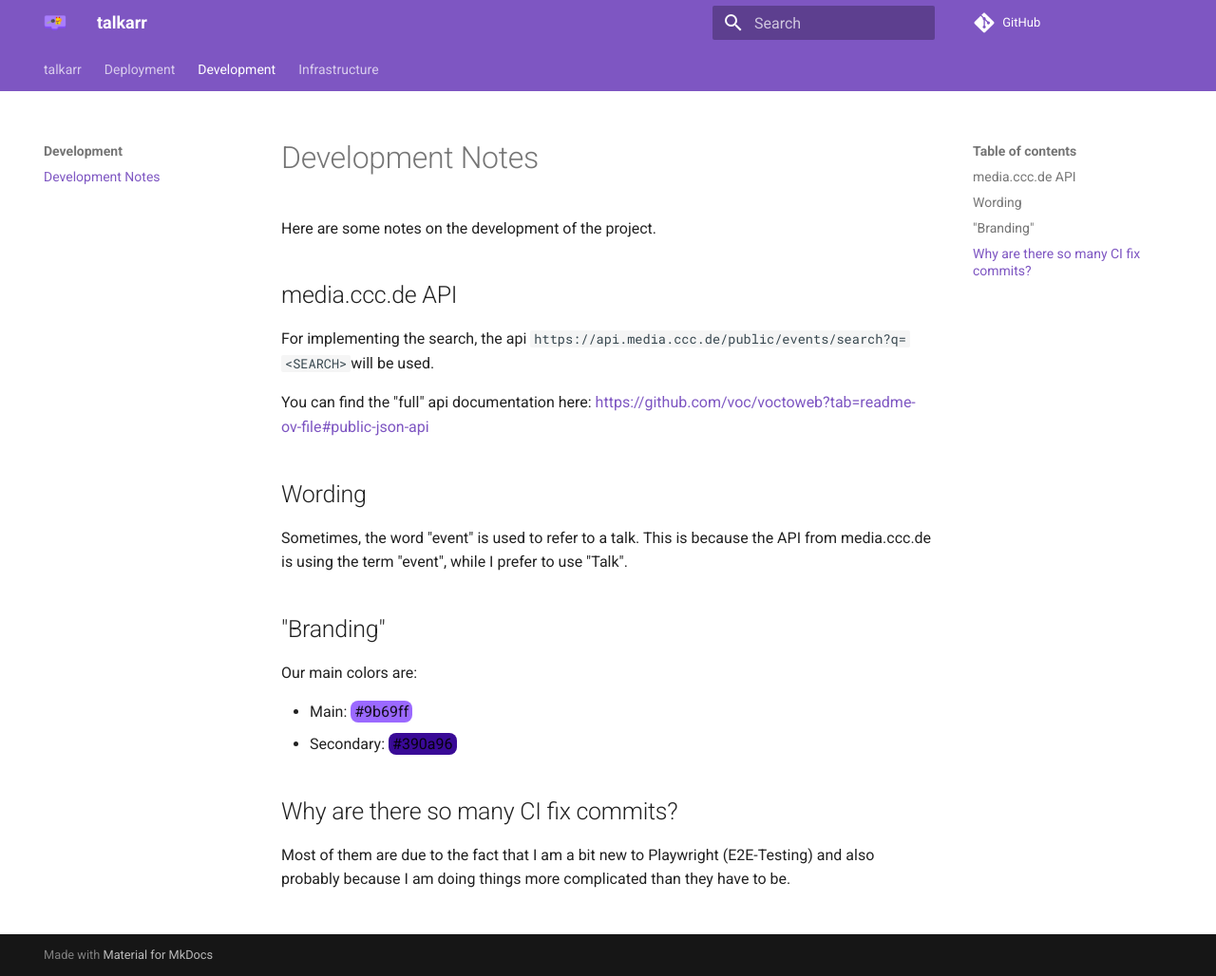
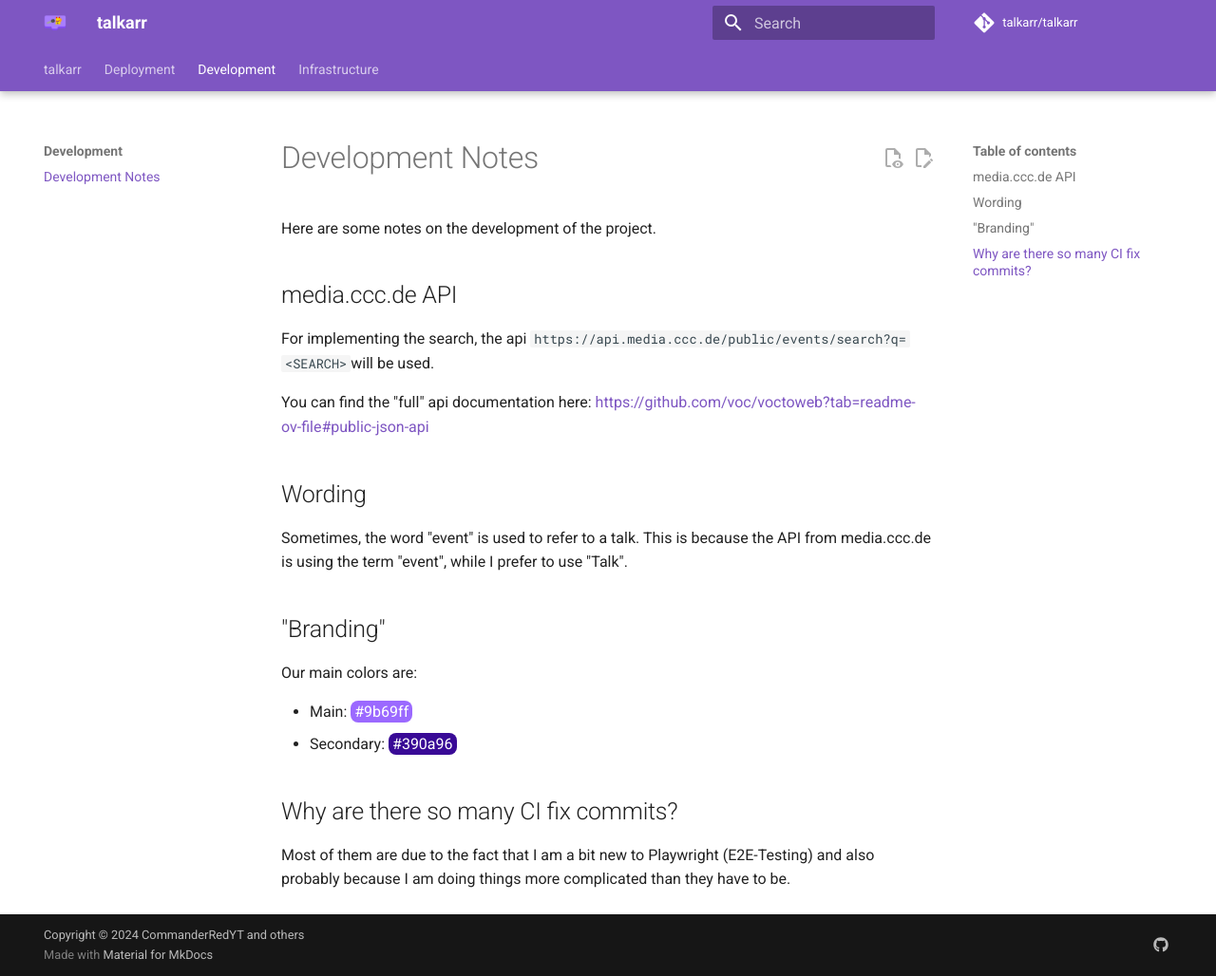
Before and after one commit to talkarr/talkarr, an MkDocs documentation site: the page built from docs/development/notes.md, in a window 1280 px wide and 1028 px high. Shown: the whole window at 95% size. Built offline with MkDocs 1.6.1 and Material for MkDocs 9.7.7, drawn with Linux system fonts in a browser that asks for light colours; comment, search, counter and statistics services are not loaded.

Commit message:
Improve docs

```diff
--- a/docs/development/notes.md
+++ b/docs/development/notes.md
@@ -16,8 +16,8 @@
 
 Our main colors are:
 
-- Main: <span style="background-color: #9b69ff; padding: 2px 4px; border-radius: 8px;" width="10" height="10">#9b69ff</span>
-- Secondary: <span style="background-color: #390a96; padding: 2px 4px; border-radius: 8px;">#390a96</span>
+- Main: <span style="background-color: #9b69ff; color: white; padding: 2px 4px; border-radius: 8px;" width="10" height="10">#9b69ff</span>
+- Secondary: <span style="background-color: #390a96; color: white; padding: 2px 4px; border-radius: 8px;">#390a96</span>
 
 ## Why are there so many CI fix commits?
 
--- a/mkdocs.yml
+++ b/mkdocs.yml
@@ -1,18 +1,40 @@
 site_name: talkarr
+site_description: "Talkarr is a self-hosted forum software that is easy to use and customize."
+site_author: "CommanderRedYT"
+copyright: Copyright &copy; 2024 CommanderRedYT and others
+
 repo_url: https://github.com/talkarr/talkarr
+repo_name: talkarr/talkarr
+edit_uri: edit/main/docs/
+
+extra:
+  social:
+      - icon: fontawesome/brands/github
+        link: https://github.com/talkarr/talkarr
+
 theme:
   logo: assets/logo_cropped.png
   favicon: assets/favicon.ico
   name: material
+  language: en
   palette:
     primary: "deep-purple"
     accent: "blue-grey"
+
   features:
+    - navigation.instant
+    - navigation.tracking
     - navigation.tabs
+    - navigation.tabs.sticky
     - navigation.prev_next
     - navigation.top
     - search
+    - search.suggest
     - content.code.copy
+    - content.code.highlight
+    - content.tooltips
+    - content.action.view
+    - content.action.edit
 
 markdown_extensions:
   - pymdownx.highlight:
```
